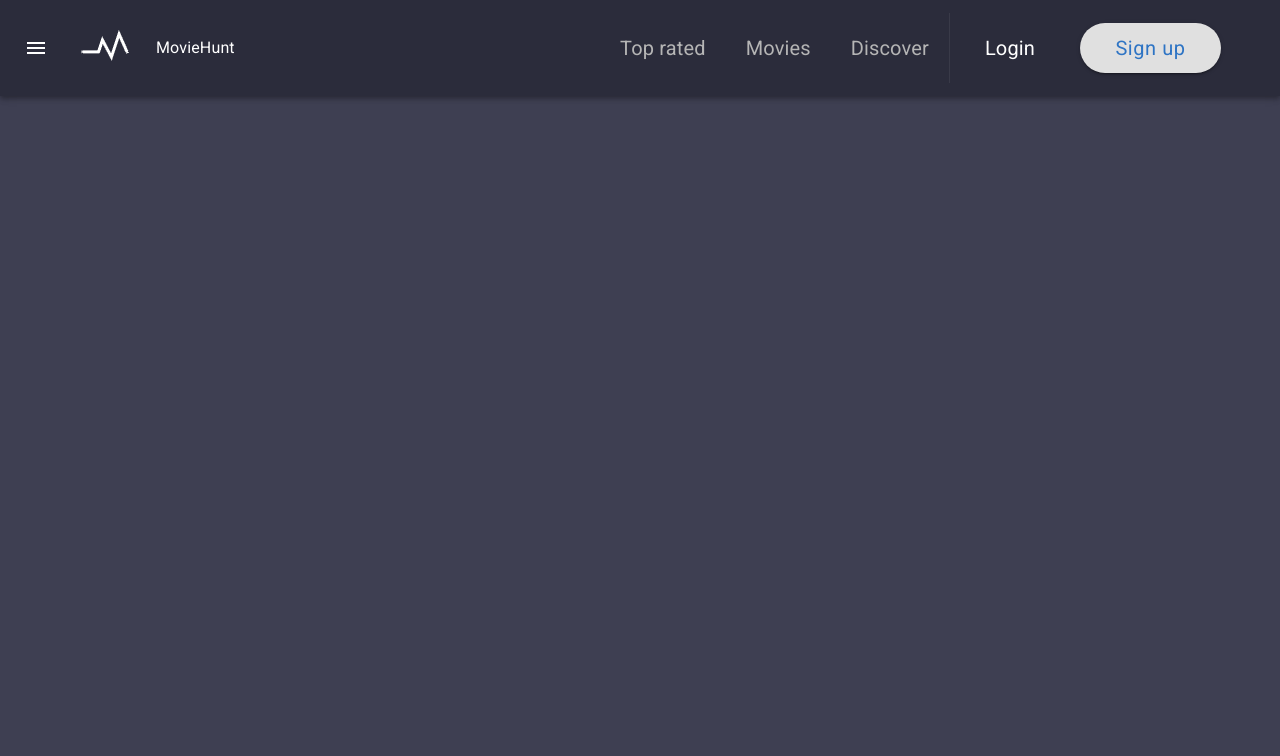
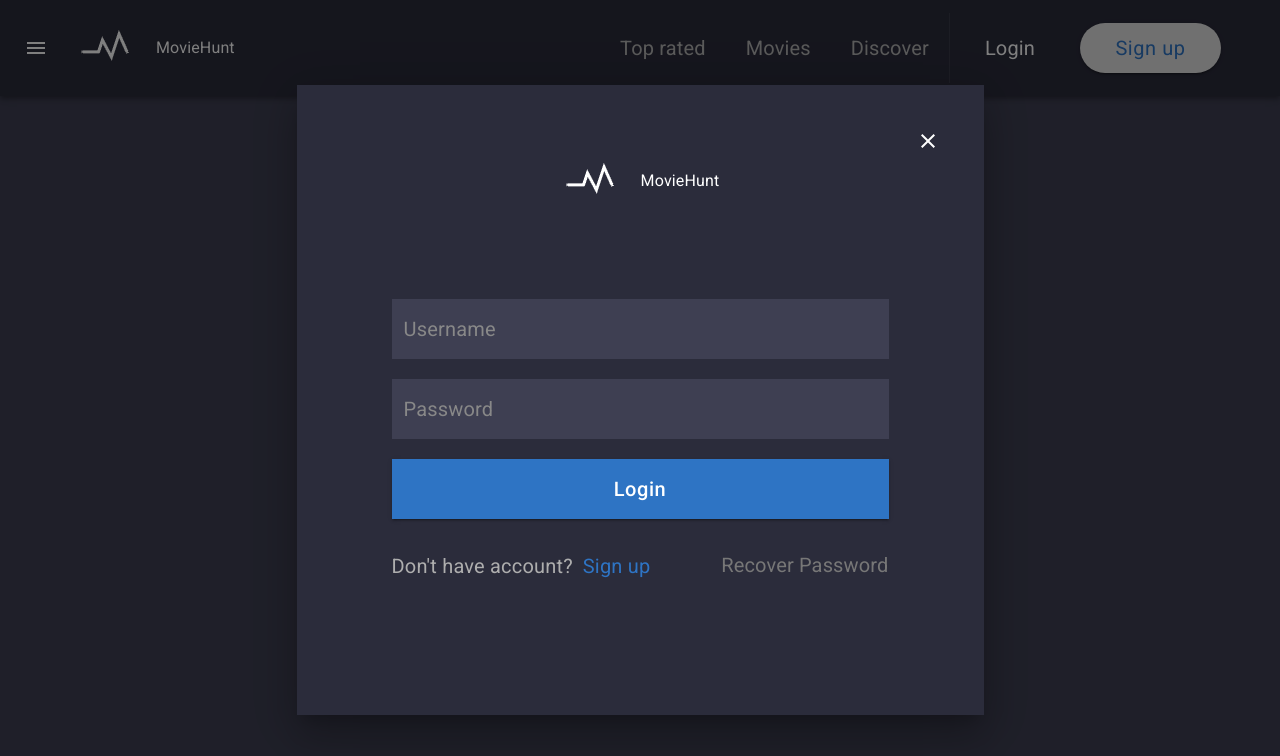
Before and after one commit to SergeyDragunov/film-challenge-app, a React (Create React App) app: page /login in a window 1280 px wide. Shown: the top 756 px of the page. Built offline with nearby package versions, Linux system fonts and the light colour scheme.

Commit message:
Fake auth and router hadnling for LoginModal

```diff
--- a/src/components/Input/Input.jsx
+++ b/src/components/Input/Input.jsx
@@ -1,5 +1,5 @@
 import React from "react";
-import PropTypes from 'prop-types';
+import PropTypes from "prop-types";
 
 // Material UI
 
@@ -9,7 +9,6 @@ import MaterialSelect from "@material-ui/core/Select";
 import FormControl from "@material-ui/core/FormControl";
 import InputLabel from "@material-ui/core/InputLabel";
 import MenuItem from "@material-ui/core/MenuItem";
-
 
 const useStyles = makeStyles(theme => ({
 	formControl: {
@@ -29,41 +28,41 @@ const useStyles = makeStyles(theme => ({
 		backgroundColor: theme.palette.secondary.light,
 		borderRadius: 0,
 		color: "#fff",
-		fontFamily: "inherit",
+		fontFamily: "inherit"
 	},
 	textarea: {
 		height: 124,
 		backgroundColor: theme.palette.secondary.light,
 		borderRadius: 0,
 		color: "#fff",
-		fontFamily: "inherit",
+		fontFamily: "inherit"
 	},
 	arrowIcon: {
 		display: "none"
 	}
 }));
 
-
 const FilledInput = props => {
 	return (
 		<MaterialFilledInput
 			{...props}
+			value={props.value}
 			name={props.id}
 			id={props.id}
 			className={props.className}
 			type={props.type}
 			disableUnderline={true}
 		/>
-	)
-}
+	);
+};
 
 FilledInput.propTypes = {
 	className: PropTypes.string
-}
+};
 
-const Select= ({ id, type }) => {
+const Select = ({ id, type }) => {
 	const classes = useStyles();
-	const [value, setValues] = React.useState('');
+	const [value, setValues] = React.useState("");
 
 	function handleChange(e) {
 		setValues(e.target.value);
@@ -85,8 +84,8 @@ const Select= ({ id, type }) => {
 			<MenuItem value={20}>Twenty</MenuItem>
 			<MenuItem value={30}>Thirty</MenuItem>
 		</MaterialSelect>
-	)
-}
+	);
+};
 
 const FormControlInput = props => {
 	const classes = useStyles();
@@ -107,12 +106,25 @@ const FormControlInput = props => {
 				{props.label}
 			</InputLabel>
 			{
-				props.type === 'text' || props.type === 'password' ?
-				<FilledInput id={props.id} type={props.type} className={classes.input} /> :
+				props.type === "text" || props.type === "password" ?
+				<FilledInput
+					id={props.id}
+					type={props.type}
+					value={props.value}
+					className={classes.input}
+					onChange={props.onChange}
+				/> :
 				props.type === "select" ?
 				<Select id={props.id} /> :
-				props.type === 'textarea' ?
-				<FilledInput id={props.id} type={props.type} rows={4} className={classes.textarea} multiline /> :
+				props.type === "textarea" ?
+				<FilledInput
+					id={props.id}
+					type={props.type}
+					rows={4}
+					value={props.value}
+					className={classes.textarea}
+					multiline
+				/> :
 				null
 			}
 		</FormControl>
@@ -123,6 +135,8 @@ FormControlInput.propTypes = {
 	id: PropTypes.string,
 	label: PropTypes.string,
 	type: PropTypes.string,
-}
+	value: PropTypes.string,
+	onChange: PropTypes.func
+};
 
 export default FormControlInput;
--- a/src/components/LoginModal/LoginModal.jsx
+++ b/src/components/LoginModal/LoginModal.jsx
@@ -1,4 +1,7 @@
-import React from 'react';
+import React from "react";
+import { Redirect } from "react-router-dom";
+import PropTypes from "prop-types";
+import { connect } from "react-redux";
 
 // Material UI
 
@@ -6,11 +9,13 @@ import Grid from "@material-ui/core/Grid";
 import { makeStyles } from "@material-ui/core/styles";
 import Typography from "@material-ui/core/Typography";
 import Link from "@material-ui/core/Link";
-import Button from "@material-ui/core/Button";
 
-import Modal from '../Modal/Modal';
-import Logo from '../Logo/Logo';
-import Input from '../Input/Input';
+import Modal from "../Modal/Modal";
+import Logo from "../Logo/Logo";
+import Input from "../Input/Input";
+import ProgressButton from '../ProgressButton/ProgressButton';
+
+import { login } from "../../actions/user";
 
 const useStyles = makeStyles(theme => ({
 	loginModal: {
@@ -22,8 +27,8 @@ const useStyles = makeStyles(theme => ({
 	button: {
 		height: 60,
 		borderRadius: 0,
-		textTransform: 'none',
-		fontFamily: 'inherit',
+		textTransform: "none",
+		fontFamily: "inherit",
 		fontSize: "20px"
 	},
 	loginInfo: {
@@ -32,7 +37,7 @@ const useStyles = makeStyles(theme => ({
 	},
 	loginText: {
 		color: "#AEAEAE",
-		fontSize: 'inherit'
+		fontSize: "inherit"
 	},
 	signUplink: {
 		marginLeft: 10
@@ -42,28 +47,94 @@ const useStyles = makeStyles(theme => ({
 	}
 }));
 
-const fakeUrl = 'javascript:;';
+const fakeUrl = "javascript:;";
 
-export default () => {
+const LoginModal = ({ login, user, history, location }) => {
 	const classes = useStyles();
+	const { loggingIn, loggedIn, error } = user.settings;
+	const [loginValue, setValue] = React.useState({ username: "", password: "" });
+	const { from: fromPath } = location.state || { from: { pathname: "/" } };
+
+	if (loggedIn && location.state && !location.state.from) {
+    setTimeout(() => history.goBack(), 1000)
+  } else if (fromPath && loggedIn) {
+  	return <Redirect to={fromPath} />
+  }
+
+	const handleChange = e => {
+		setValue({
+			...loginValue,
+			[e.target.name]: e.target.value
+		})
+	};
+
+	const handleSubmit = () => {
+		if (loginValue.username && loginValue.password) {
+			login(loginValue);
+		}
+	}
 
 	return (
 		<Modal className={classes.loginModal}>
+			<form action="">
 				<Grid className={classes.logoWrapper} container justify="center">
 					<Grid item>
 						<Logo />
 					</Grid>
 				</Grid>
-			<Input id="username" label="Username" type="text" />
-			<Input id="password" label="Password" type="password" />
-			<Button className={classes.button} variant="contained" color="primary" fullWidth>Login</Button>
+				<Input
+					id="username"
+					label="Username"
+					type="text"
+					value={loginValue.username}
+					onChange={handleChange}
+				/>
+				<Input
+					id="password"
+					label="Password"
+					type="password"
+					value={loginValue.password}
+					onChange={handleChange}
+				/>
+				<ProgressButton
+					className={classes.button}
+					loading={loggingIn}
+					success={loggedIn}
+					error={!!error}
+					onClick={handleSubmit}
+				>
+					Login
+				</ProgressButton>
 				<Grid container justify="space-between" className={classes.loginInfo}>
 					<Typography className={classes.loginText}>
 						Don't have account?
-					<Link href={fakeUrl} className={classes.signUplink}>Sign up</Link>
+						<Link href={fakeUrl} className={classes.signUplink}>
+							Sign up
+						</Link>
 					</Typography>
-				<Link href={fakeUrl} className={classes.recoverLink}>Recover Password</Link>
+					<Link href={fakeUrl} className={classes.recoverLink}>
+						Recover Password
+					</Link>
 				</Grid>
+			</form>
 		</Modal>
-	)
-}
+	);
+};
+
+LoginModal.propTypes = {
+	user: PropTypes.object.isRequired,
+	login: PropTypes.func.isRequired
+};
+
+const mapStateToProps = ({ user }) => ({
+	user: user
+});
+
+const mapDispatchToProps = {
+	login
+};
+
+export default connect(
+	mapStateToProps,
+	mapDispatchToProps
+)(LoginModal);
--- a/src/constants.js
+++ b/src/constants.js
@@ -1,7 +1,7 @@
 /* API constants */
 
-const API_KEY = '5874acfd11651a28c55771624f7021f4'
-const API_URL = 'https://api.themoviedb.org/3';
+const API_KEY = "5874acfd11651a28c55771624f7021f4";
+const API_URL = "https://api.themoviedb.org/3";
 const API_TOP_RATED = `${API_URL}/movie/popular?api_key=${API_KEY}&language=en-US&page=1`;
 
 const POSTER_URL = `https://image.tmdb.org/t/p/w500/`;
@@ -11,24 +11,24 @@ export const API = {
 	API_URL,
 	API_TOP_RATED,
 	POSTER_URL
-}
+};
 
-/* Redux Actions Constants */
+/* Redux Action Constants */
 
 // Movie
 
 export const moviesConstants = {
-	GET_MOVIES_REQUEST: 'GET_MOVIES_REQUEST',
-	GET_MOVIES_SUCCESS: 'GET_MOVIES_SUCCESS',
-	GET_MOVIES_FAILURE: 'GET_MOVIES_FAILURE'
-}
+	GET_MOVIES_REQUEST: "GET_MOVIES_REQUEST",
+	GET_MOVIES_SUCCESS: "GET_MOVIES_SUCCESS",
+	GET_MOVIES_FAILURE: "GET_MOVIES_FAILURE"
+};
 
 // Auth
 
 export const authConstants = {
-	LOGIN_REQUEST: 'USER_LOGIN_REQUEST',
-	LOGIN_SUCCESS: 'USER_LOGIN_SUCCESS',
-	LOGIN_FAILURE: 'USER_LOGIN_FAILURE',
+	LOGIN_REQUEST: "USER_LOGIN_REQUEST",
+	LOGIN_SUCCESS: "USER_LOGIN_SUCCESS",
+	LOGIN_FAILURE: "USER_LOGIN_FAILURE",
 
-	LOGOUT: 'USER_LOGOUT',
-}
+	LOGOUT: "USER_LOGOUT"
+};
--- a/src/containers/App/App.jsx
+++ b/src/containers/App/App.jsx
@@ -48,6 +48,8 @@ class App extends Component {
 				<Container>
 					<Switch location={isModal ? this.previousLocation : location}>
 						<Route path="/" exact component={Movies} />
+
+						<Route path="/login" component={LoginModal} />
 					</Switch>
 					{isModal ? <Route path="/login" component={LoginModal} /> : null}
 					{isModal ? <Route path="/add-movie" component={AddMovieModal} /> : null}
--- a/src/services/user.js
+++ b/src/services/user.js
@@ -1,5 +1,7 @@
-import { API_URL } from '../constants.js';
-import authHeader from '../utils/auth-header.js';
+import { API } from '../constants.js';
+// import authHeader from '../utils/auth-header.js';
+
+const { API_URL } = API;
 
 const users = [{
   id: 1,
@@ -10,37 +12,76 @@ const users = [{
   lastName: 'Kennedy'
 }];
 
+/* Fake back-end */
+
 const pseudoFetch = (url, opts) => {
   return new Promise((resolve, reject) => {
     setTimeout(() => {
-      if (url.match(/\/users\/\d+$/) && opts.method === 'PUT') {
-        if (opts.headers) {
-          // find user by id in users array
-          let urlParts = url.split('/');
-          let id = parseInt(urlParts[urlParts.length - 1]);
 
-          for (let i = 0; i < users.length; i++) {
-            if (users[i].id === id) {
-              users[i] = JSON.parse(opts.body);
-              break;
-            }
-          }
+      // authenticate
 
-          /* Only for development */
-          let matchedUsers = users.filter(user => user.id === id);
-          let user = matchedUsers.length ? matchedUsers[0] : null;
-          // respond 200 OK with updated user
-          resolve({ ok: true, text: () => Promise.resolve(JSON.stringify(user))});
-        } else {
-          // return 401 not authorised if token is null or invalid
-          reject('Unauthorised');
+      if (url.endsWith('/login') && opts.method === 'POST') {
+        // get parameters from post request
+        let params = JSON.parse(opts.body);
+
+
+
+        // find if any user matches login credentials
+        let filteredUsers = users.filter(user => {
+          console.log(user.username, params.username, user.password, params.password)
+          return user.username === params.username && user.password === params.password;
+        });
+
+
+        if (filteredUsers.length) {
+          // if login details are valid return user details and fake jwt token
+          let user = filteredUsers[0];
+          let responseJson = {
+              id: user.id,
+              username: user.username,
+              firstName: user.firstName,
+              lastName: user.lastName,
+              token: 'fake-jwt-token'
+          };
+        resolve({ ok: true, text: () => Promise.resolve(JSON.stringify(responseJson)) });
+      } else {
+          // else return error
+          reject('Username or password is incorrect');
         }
+
+        return;
       }
+
+      // update user
+
+      // if (url.match(/\/users\/\d+$/) && opts.method === 'PUT') {
+      //   if (opts.headers) {
+      //     // find user by id in users array
+      //     let urlParts = url.split('/');
+      //     let id = parseInt(urlParts[urlParts.length - 1]);
+
+      //     for (let i = 0; i < users.length; i++) {
+      //       if (users[i].id === id) {
+      //         users[i] = JSON.parse(opts.body);
+      //         break;
+      //       }
+      //     }
+
+      //     /* Only for development */
+      //     let matchedUsers = users.filter(user => user.id === id);
+      //     let user = matchedUsers.length ? matchedUsers[0] : null;
+      //     // respond 200 OK with updated user
+      //     resolve({ ok: true, text: () => Promise.resolve(JSON.stringify(user))});
+      //   } else {
+      //     // return 401 not authorised if token is null or invalid
+      //     reject('Unauthorised');
+      //   }
+      // }
     }, 500);
   });
 }
 
-const login = (username, password) => {
+const login = ({ username, password }) => {
   const requestOptions = {
     method: 'POST',
     headers: { 'Content-Type': 'application/json' },
```
Lines whose indentation alone changed are shown as unchanged.
